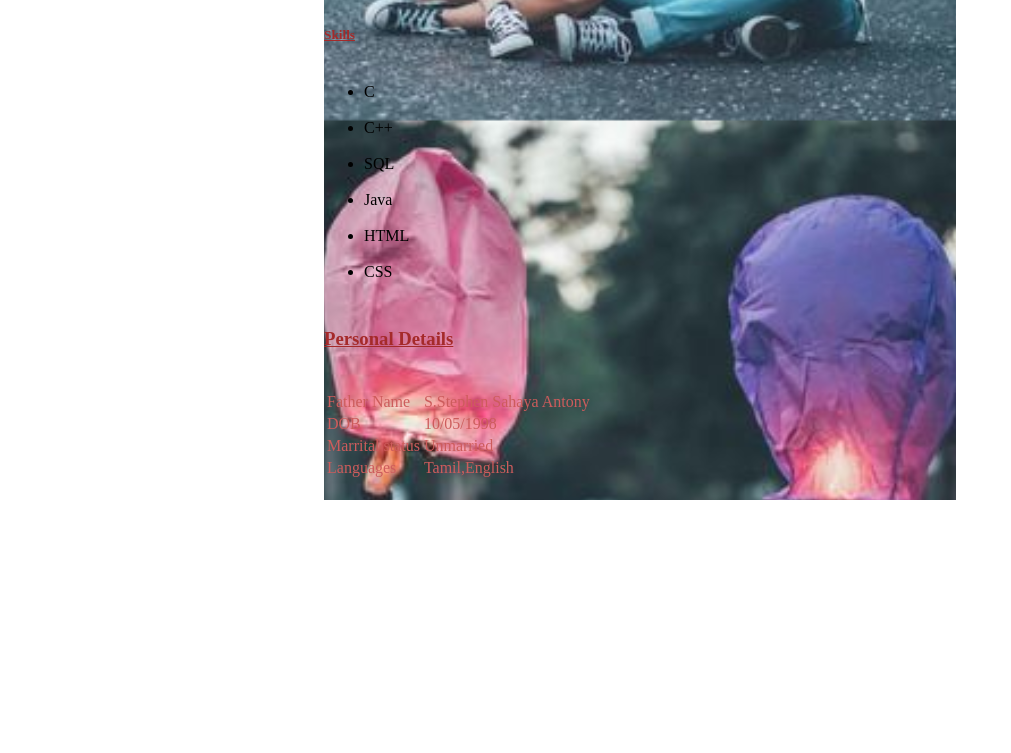
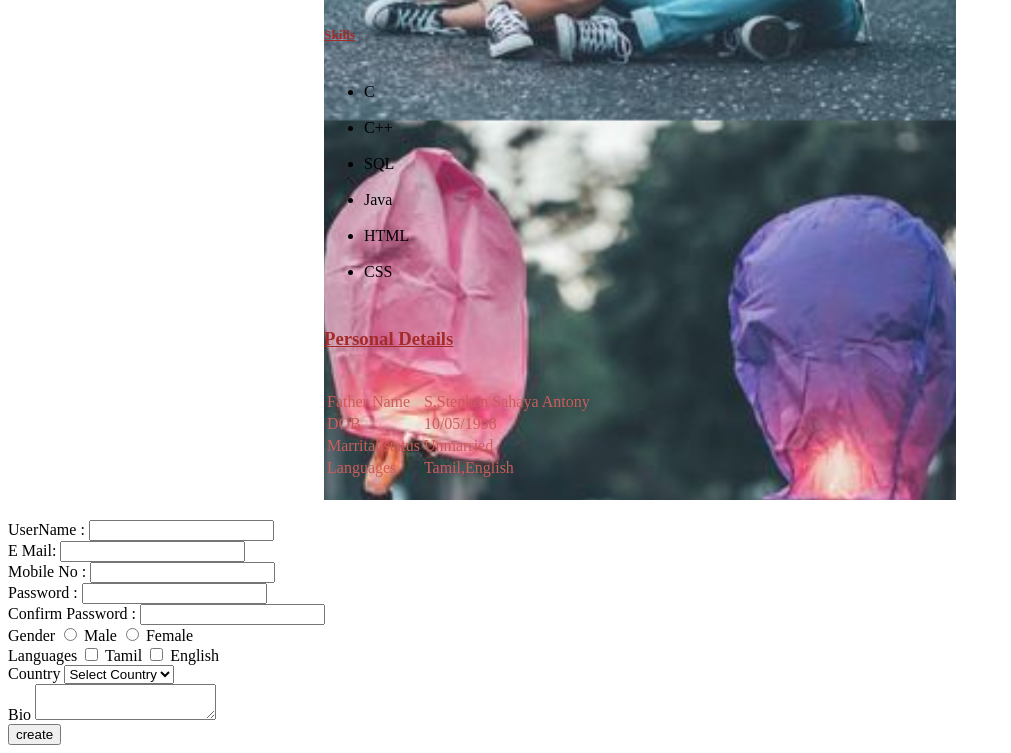
Before and after one commit to Nivethaantony/personal-portfolio, a plain HTML site: page index.html in a window 1280 px wide. Shown: the part 754-1507 px from the top of the page, without its empty margins (0-1011 px from the left). Before the commit the page ends 1274 px from the top, so only its background shows below. Drawn offline with Linux system fonts and the light colour scheme.

Commit message:
include form in html

```diff
--- a/index.html
+++ b/index.html
@@ -83,5 +83,61 @@
         </tr>
       </table>
     </div>
+    <div>
+      <form>
+        <div>
+          <label for="uname">UserName :</label>
+          <input type="text" id="uname" name="username" />
+        </div>
+        <div>
+          <label for="mailid">E Mail:</label>
+          <input type="email" id="mailid" name="usermail" />
+        </div>
+        <div>
+          <label for="mobileno">Mobile No :</label>
+          <input type="number" id="mobileno" name="mobilenumber" />
+        </div>
+        <div>
+          <label for="passwd">Password :</label>
+          <input type="password" id="passwd" name="userpassword" />
+        </div>
+        <div>
+          <label for="cpasswd">Confirm Password :</label>
+          <input type="password" id="cpasswd" name="confirmpassword" />
+        </div>
+        <div>
+          <label>Gender</label>
+          <input type="radio" id="male" name="gender" />
+          <label for="male">Male</label>
+          <input type="radio" id="female" name="gender" />
+          <label for="female">Female</label>
+        </div>
+        <div>
+          <label>Languages</label>
+          <input type="checkbox" id="tamil" name="language" />
+          <label for="tamil">Tamil</label>
+          <input type="checkbox" id="english" name="language" />
+          <label for="english">English</label>
+        </div>
+        <div>
+          <label for="country">Country</label>
+          <select id="country" name="cname">
+            <option>Select Country</option>
+            <option>India</option>
+            <option>Canada</option>
+            <option>America</option>
+            <option>Japan</option>
+            <option>China</option>
+          </select>
+        </div>
+        <div>
+          <label for="bio_details">Bio</label>
+          <textarea id="bio_details" name="bio"></textarea>
+        </div>
+        <div>
+          <input type="submit" value="create" />
+        </div>
+      </form>
+    </div>
   </body>
 </html>
```
